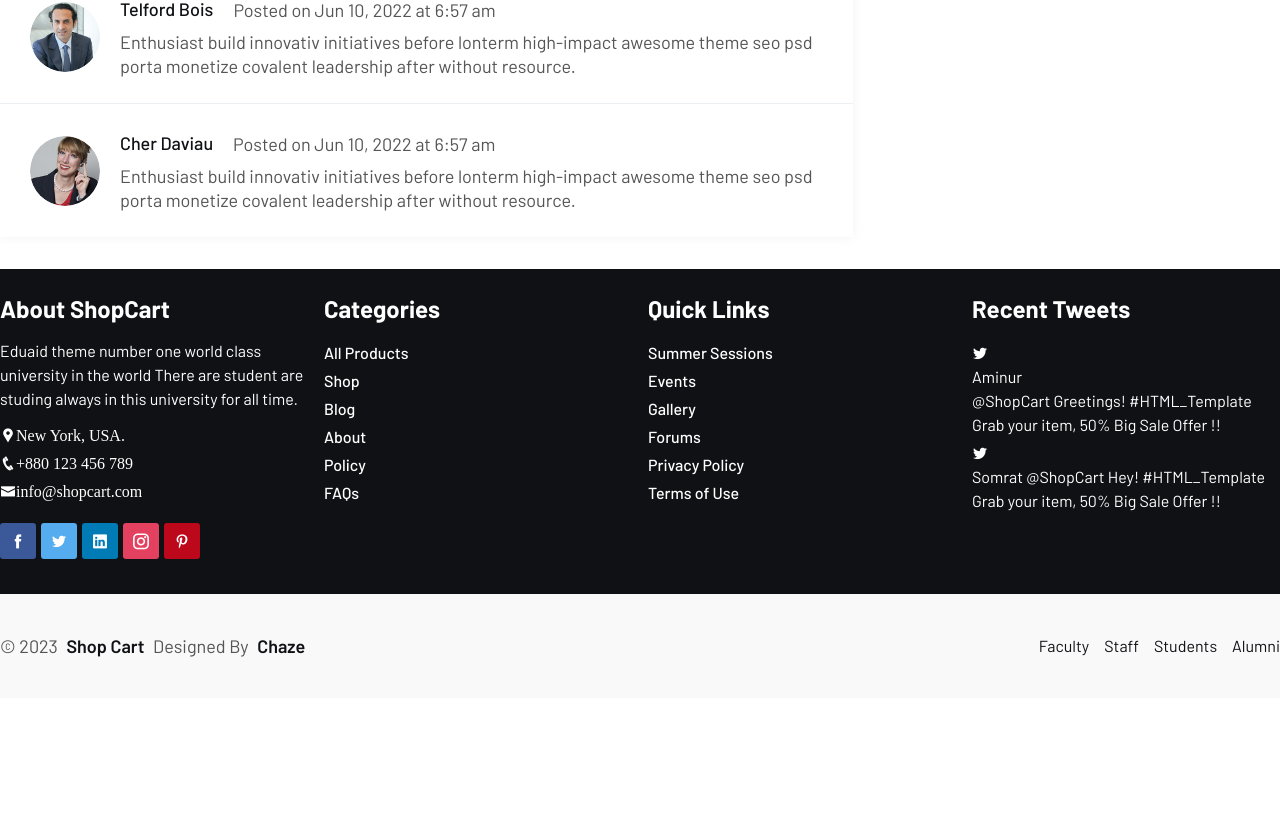
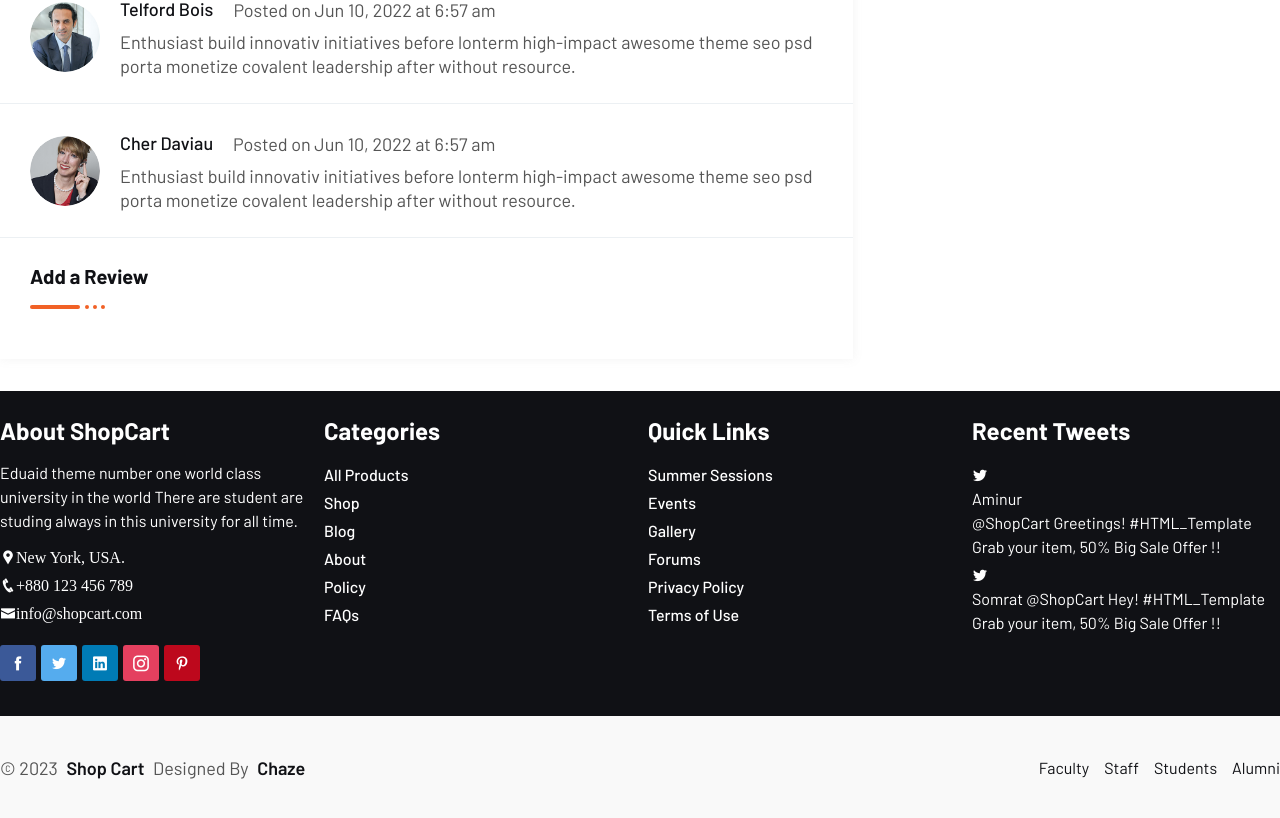
Before and after one commit to iwai-0310/Ecom-React, a React (Vite) app: page /shop/1 in a window 1280 px wide. Shown: the part 940-1758 px from the top of the page. Before the commit the page ends 1638 px from the top, so only its background shows below. Built offline with nearby package versions, Linux system fonts and the light colour scheme.

Commit message:
Adds review title to review section before the form

```diff
--- a/src/shopComponent/Review.jsx
+++ b/src/shopComponent/Review.jsx
@@ -1,6 +1,6 @@
 import React, { useState } from "react";
 
-const reviwtitle = "Add a Review";
+const reviewtitle = "Add a Review";
 
 let ReviewList = [
   {
@@ -77,6 +77,14 @@ const Review = () => {
               </li>
             ))}
           </ul>
+          {/* add review fields for entry here */}
+          <div className="client-review">
+            <div className="review-form">
+              <div className="review-title">
+                <h5>{reviewtitle}</h5>
+              </div>
+            </div>
+          </div>
         </div>
         {/* description content */}
       </div>
```
